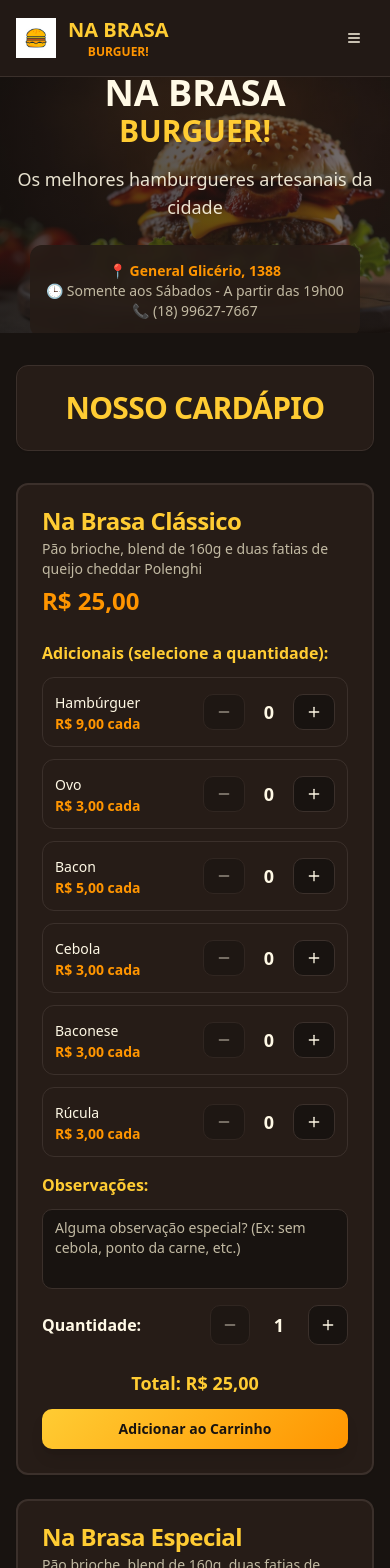
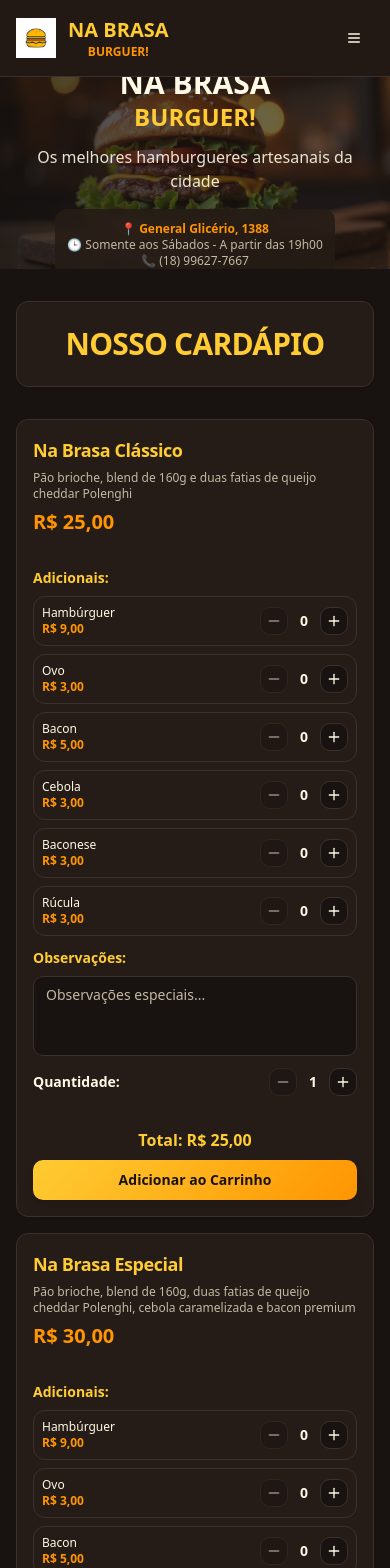
Before and after one commit to Hellodevlooms/nabrasa-81, a React (Vite) app: page / in a window 390 px wide. Shown: the top 1568 px of the page. Built offline with nearby package versions, Linux system fonts and the light colour scheme.

Commit message:
Refactor: Improve mobile presentation
Implements the plan to improve mobile presentation by optimizing card sizes and layout, and updating the hero background image.

```diff
--- a/src/components/MenuCard.tsx
+++ b/src/components/MenuCard.tsx
@@ -50,42 +50,44 @@ const MenuCard: React.FC<MenuCardProps> = ({ item }) => {
   };
 
   return (
-    <Card className="hover:shadow-xl transition-all duration-300 hover:scale-105 transform border-2 hover:border-burger-gold">
-      <CardHeader>
-        <CardTitle className="text-primary">{item.name}</CardTitle>
-        <p className="text-muted-foreground text-sm">{item.description}</p>
-        <p className="text-2xl font-bold text-burger-orange">
+    <Card className="hover:shadow-lg transition-all duration-300 hover:scale-[1.02] transform border hover:border-burger-gold">
+      <CardHeader className="p-4 md:p-6">
+        <CardTitle className="text-primary text-lg md:text-xl">{item.name}</CardTitle>
+        <p className="text-muted-foreground text-xs md:text-sm line-clamp-2">{item.description}</p>
+        <p className="text-xl md:text-2xl font-bold text-burger-orange">
           R$ {item.price.toFixed(2).replace('.', ',')}
         </p>
       </CardHeader>
 
-      <CardContent className="space-y-4">
+      <CardContent className="p-4 md:p-6 space-y-3 md:space-y-4">
         <div>
-          <h4 className="font-semibold text-primary mb-3">Adicionais (selecione a quantidade):</h4>
-          <div className="grid grid-cols-1 gap-3">
+          <h4 className="font-semibold text-primary mb-2 text-sm md:text-base">Adicionais:</h4>
+          <div className="grid grid-cols-1 gap-2">
             {allAdditionals.map((additional) => (
-              <div key={additional.id} className="flex items-center justify-between p-3 rounded-lg border border-border hover:bg-muted/50 transition-colors">
-                <div className="flex-1">
-                  <span className="text-sm font-medium">{additional.name}</span>
-                  <div className="text-sm text-burger-orange font-semibold">
-                    R$ {additional.price.toFixed(2).replace('.', ',')} cada
+              <div key={additional.id} className="flex items-center justify-between p-2 md:p-3 rounded-lg border border-border hover:bg-muted/50 transition-colors">
+                <div className="flex-1 min-w-0">
+                  <span className="text-xs md:text-sm font-medium truncate block">{additional.name}</span>
+                  <div className="text-xs md:text-sm text-burger-orange font-semibold">
+                    R$ {additional.price.toFixed(2).replace('.', ',')}
                   </div>
                 </div>
-                <div className="flex items-center gap-2">
+                <div className="flex items-center gap-1 md:gap-2 flex-shrink-0">
                   <Button
                     variant="outline"
                     size="sm"
+                    className="h-7 w-7 md:h-8 md:w-8 p-0"
                     onClick={() => handleAdditionalQuantityChange(additional.id, (selectedAdditionals[additional.id] || 0) - 1)}
                     disabled={!selectedAdditionals[additional.id]}
                   >
                     <Minus className="w-3 h-3" />
                   </Button>
-                  <span className="w-8 text-center font-bold text-lg">
+                  <span className="w-6 md:w-8 text-center font-bold text-sm md:text-base">
                     {selectedAdditionals[additional.id] || 0}
                   </span>
                   <Button
                     variant="outline"
                     size="sm"
+                    className="h-7 w-7 md:h-8 md:w-8 p-0"
                     onClick={() => handleAdditionalQuantityChange(additional.id, (selectedAdditionals[additional.id] || 0) + 1)}
                   >
                     <Plus className="w-3 h-3" />
@@ -97,48 +99,50 @@ const MenuCard: React.FC<MenuCardProps> = ({ item }) => {
         </div>
 
         <div>
-          <h4 className="font-semibold text-primary mb-3">Observações:</h4>
+          <h4 className="font-semibold text-primary mb-2 text-sm md:text-base">Observações:</h4>
           <Textarea
-            placeholder="Alguma observação especial? (Ex: sem cebola, ponto da carne, etc.)"
+            placeholder="Observações especiais..."
             value={observations}
             onChange={(e) => setObservations(e.target.value)}
-            className="resize-none"
-            rows={3}
+            className="resize-none text-sm"
+            rows={2}
           />
         </div>
 
         <div className="flex items-center justify-between">
-          <span className="font-semibold">Quantidade:</span>
-          <div className="flex items-center gap-2">
+          <span className="font-semibold text-sm md:text-base">Quantidade:</span>
+          <div className="flex items-center gap-1 md:gap-2">
             <Button
               variant="outline"
-              size="icon"
+              size="sm"
+              className="h-7 w-7 md:h-8 md:w-8 p-0"
               onClick={() => setQuantity(Math.max(1, quantity - 1))}
               disabled={quantity <= 1}
             >
-              <Minus className="w-4 h-4" />
+              <Minus className="w-3 h-3 md:w-4 md:h-4" />
             </Button>
-            <span className="mx-4 font-bold text-lg">{quantity}</span>
+            <span className="mx-2 md:mx-4 font-bold text-sm md:text-lg">{quantity}</span>
             <Button
               variant="outline"
-              size="icon"
+              size="sm"
+              className="h-7 w-7 md:h-8 md:w-8 p-0"
               onClick={() => setQuantity(quantity + 1)}
             >
-              <Plus className="w-4 h-4" />
+              <Plus className="w-3 h-3 md:w-4 md:h-4" />
             </Button>
           </div>
         </div>
       </CardContent>
 
-      <CardFooter className="flex flex-col gap-3">
+      <CardFooter className="flex flex-col gap-2 md:gap-3 p-4 md:p-6">
         <div className="w-full text-center">
-          <p className="text-lg font-bold text-primary">
+          <p className="text-base md:text-lg font-bold text-primary">
             Total: R$ {getTotalPrice().toFixed(2).replace('.', ',')}
           </p>
         </div>
         <Button
           variant="burger"
-          className="w-full"
+          className="w-full text-sm md:text-base"
           onClick={handleAddToCart}
         >
           Adicionar ao Carrinho
--- a/src/pages/Index.tsx
+++ b/src/pages/Index.tsx
@@ -6,7 +6,7 @@ import Cart from '@/components/Cart';
 import CheckoutForm from '@/components/CheckoutForm';
 import { Card, CardContent, CardHeader, CardTitle } from '@/components/ui/card';
 import { menuItems } from '@/data/menu';
-import heroImage from '@/assets/hero-burger.jpg';
+import heroImage from '@/assets/hero-burger-4k.jpg';
 import { Instagram } from 'lucide-react';
 
 type ViewType = 'menu' | 'cart' | 'checkout';
@@ -24,7 +24,7 @@ const Index = () => {
 
         {/* Hero Section */}
         {currentView === 'menu' && (
-          <section className="relative h-64 md:h-96 overflow-hidden">
+          <section className="relative h-48 md:h-80 lg:h-96 overflow-hidden">
             <div
               className="absolute inset-0 bg-cover bg-center bg-no-repeat"
               style={{ backgroundImage: `url(${heroImage})` }}
@@ -33,21 +33,21 @@ const Index = () => {
             </div>
             <div className="relative z-10 container mx-auto px-4 h-full flex items-center">
               <div className="text-center md:text-left max-w-2xl">
-                <h1 className="text-4xl md:text-6xl font-bold text-burger-light mb-4">
+                <h1 className="text-3xl md:text-5xl lg:text-6xl font-bold text-burger-light mb-3 md:mb-4">
                   NA BRASA
-                  <span className="block text-primary text-3xl md:text-5xl">BURGUER!</span>
+                  <span className="block text-primary text-2xl md:text-4xl lg:text-5xl">BURGUER!</span>
                 </h1>
-                <p className="text-lg md:text-xl text-burger-light/90 mb-6">
+                <p className="text-base md:text-lg lg:text-xl text-burger-light/90 mb-4 md:mb-6">
                   Os melhores hamburgueres artesanais da cidade
                 </p>
-                <div className="bg-card/90 backdrop-blur-sm rounded-lg p-4 inline-block">
-                  <p className="text-sm text-burger-orange font-semibold">
+                <div className="bg-card/90 backdrop-blur-sm rounded-lg p-3 md:p-4 inline-block">
+                  <p className="text-xs md:text-sm text-burger-orange font-semibold">
                     📍 General Glicério, 1388
                   </p>
-                  <p className="text-sm text-muted-foreground">
+                  <p className="text-xs md:text-sm text-muted-foreground">
                     🕒 Somente aos Sábados - A partir das 19h00
                   </p>
-                  <p className="text-sm text-muted-foreground">
+                  <p className="text-xs md:text-sm text-muted-foreground">
                     📞 (18) 99627-7667
                   </p>
                 </div>
@@ -67,7 +67,7 @@ const Index = () => {
                   </CardHeader>
                 </Card>
 
-                <div className="grid grid-cols-1 md:grid-cols-2 gap-6">
+                <div className="grid grid-cols-1 md:grid-cols-2 gap-4 md:gap-6">
                   {menuItems.map((item) => (
                     <MenuCard key={item.id} item={item} />
                   ))}
```
Also changed, not shown: src/assets/hero-burger-4k.jpg (added).
